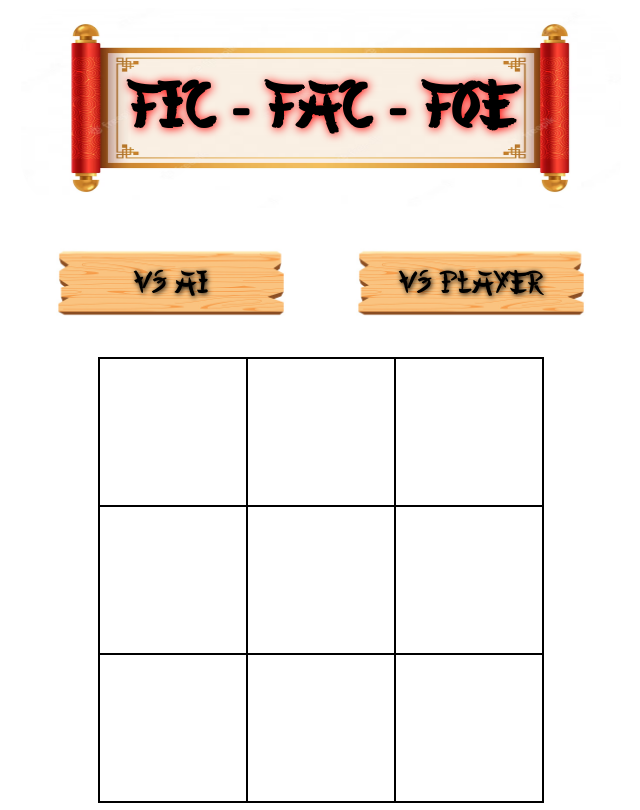
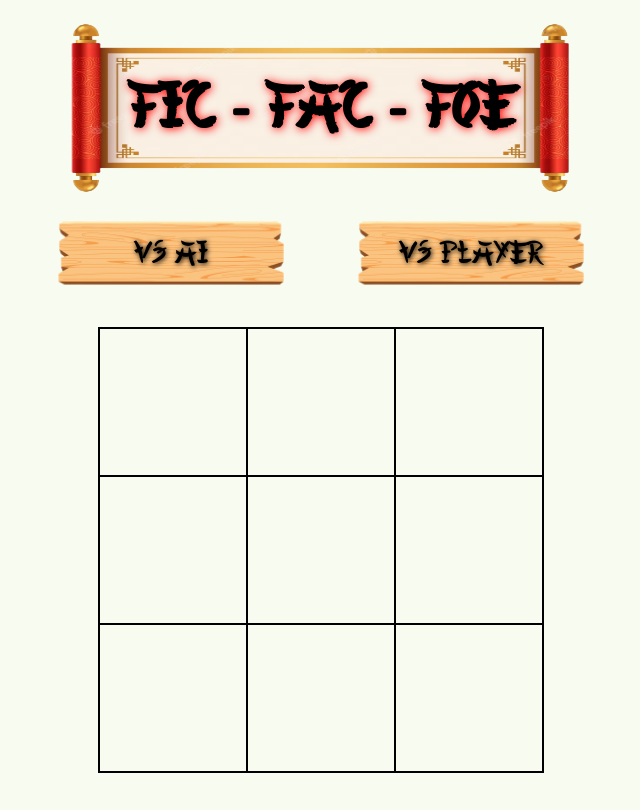
Before and after one commit to oyupanqui/TOP-Tic-Tac-Toe, a plain HTML site: page index.html in a window 1280 px wide. Shown: the whole page, without its empty margins (319-959 px from the left). Drawn offline with Linux system fonts and the light colour scheme.

Commit message:
improved colors

```diff
--- a/styles.css
+++ b/styles.css
@@ -7,7 +7,8 @@ body {
     display: flex;
     align-items: center;
     flex-direction: column;
-    gap: 40px;
+    gap: 10px;
+    background-color: rgba(193, 218, 106, 0.1);
 }
 
 h1 {
@@ -17,7 +18,7 @@ h1 {
     text-align: center;
     padding: 0;
     color: black;
-    background: url(img/scroll.avif) center no-repeat;
+    background: url(img/scroll.png) center no-repeat;
     background-size: 100% 200px;
     border-radius: 50px;
     width: 600px;
@@ -43,13 +44,15 @@ h1 {
     font-size: 2em;
     width: 300px;
     height: 70px;
-    background-image: url(img/plank.jpg);
+    background-image: url(img/plank.png);
     background-repeat: no-repeat;
     background-position: center;
     background-size: cover;
     border: none;
     transition: .1s;
     text-shadow: 1px 1px 5px black;
+    cursor: pointer;
+    background-color: transparent;
 }
 
 .btn:active {
@@ -60,6 +63,7 @@ h1 {
     display: grid;
     grid-template-columns: 1fr 1fr 1fr;
     grid-template-rows: 1fr 1fr 1fr;
+    margin-top: 30px;
 }
 
 .cell {
@@ -69,3 +73,8 @@ h1 {
     width: 150px;
     border: 2px solid black;
 }
+
+.cell:hover {
+    background-color: rgba(0, 255, 255, 0.2);
+    cursor: pointer;
+}
```
Also changed, not shown: img/plank.jpg (deleted), img/plank.png (added), img/scroll.avif (deleted), img/scroll.jpg (added), img/scroll.png (added).
